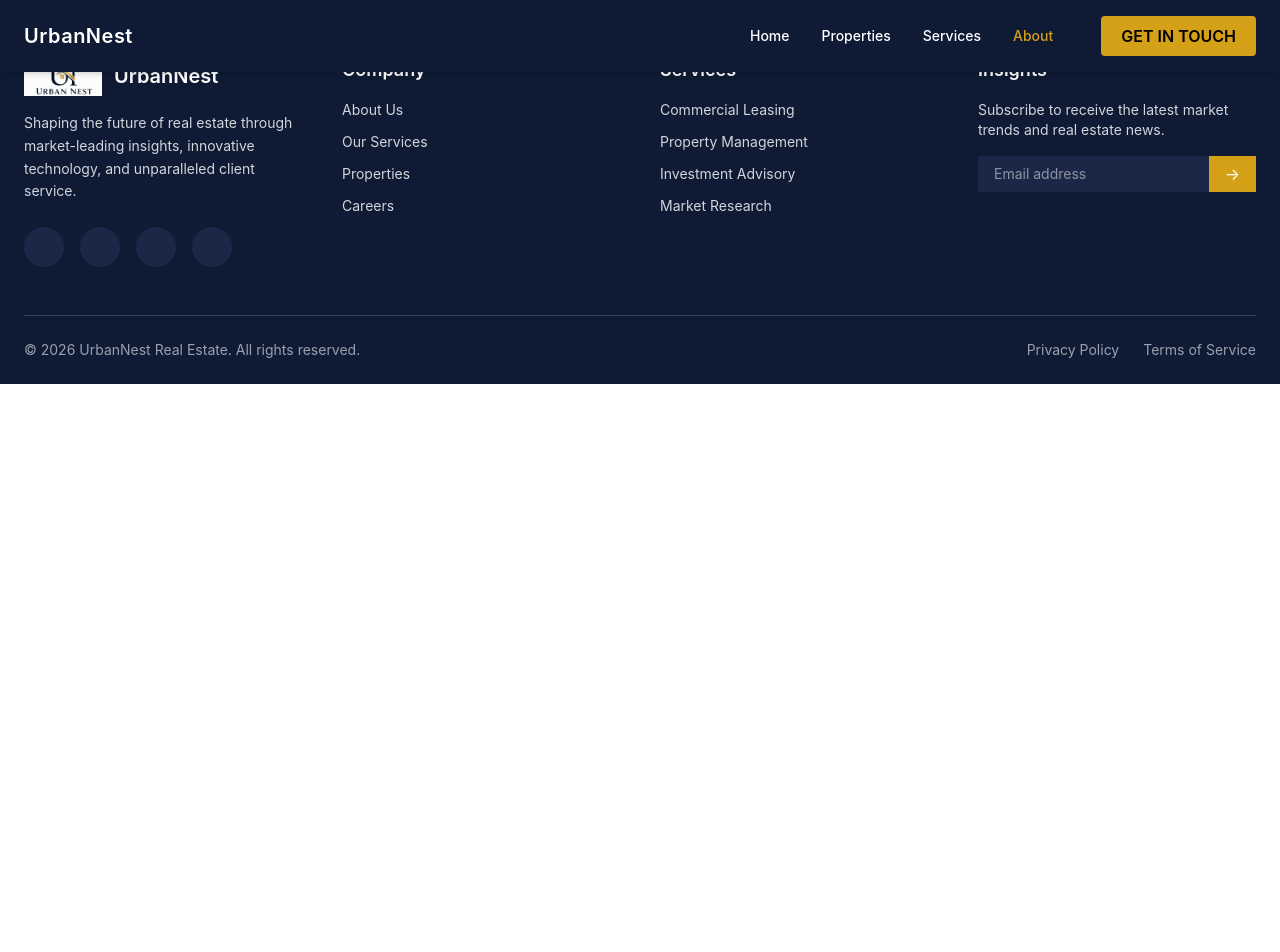
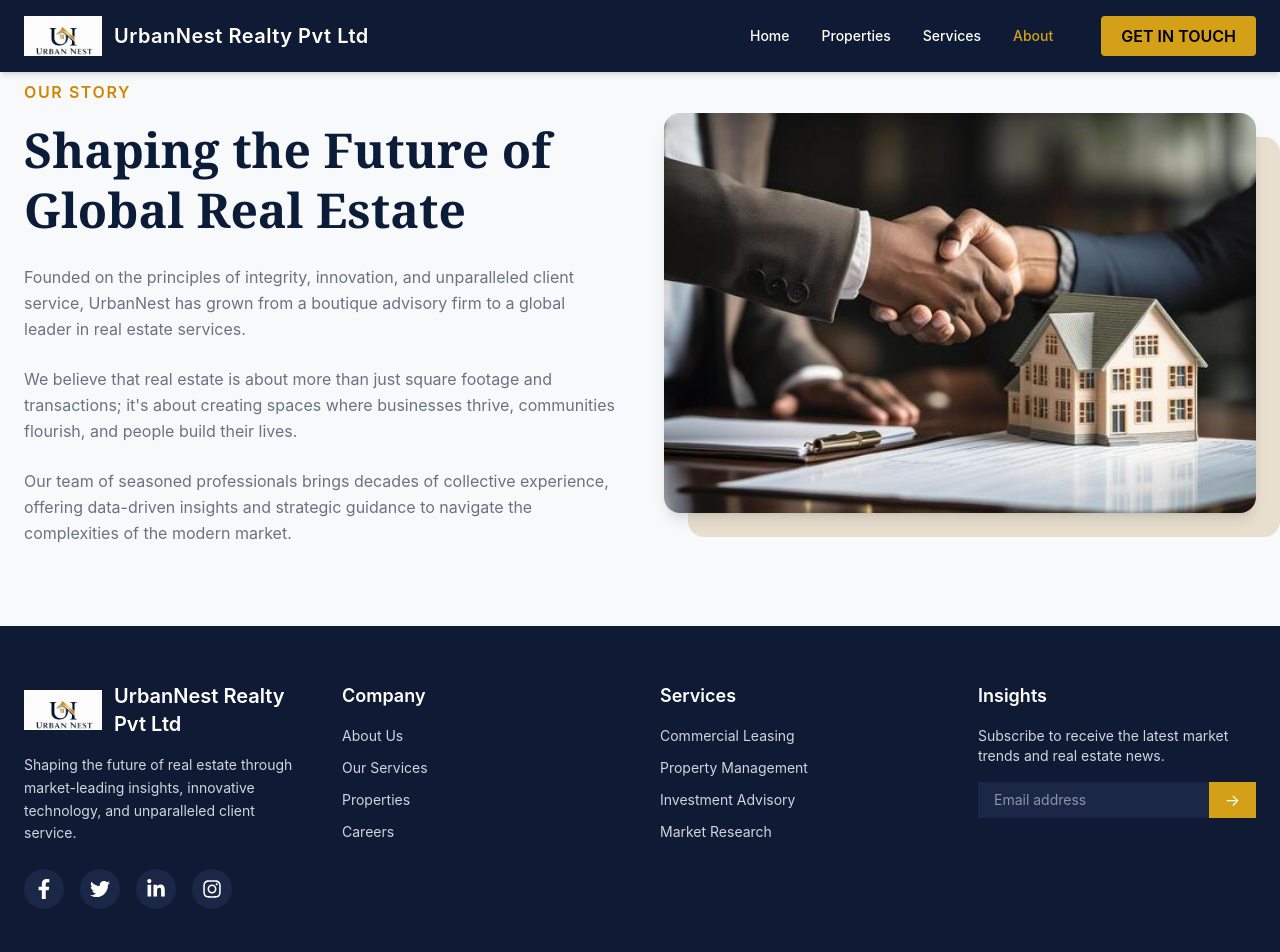
Before and after one commit to Tannerusrilakshmivenkatamounika/Urbannest, a React (Vite) app: page /about in a window 1280 px wide. Shown: the top 952 px of the page. Before the commit the page ends 800 px from the top, so only its background shows below. Built offline with nearby package versions, Linux system fonts and the light colour scheme.

Commit message:
about page and company changed ,in footer icons updated

```diff
--- a/index.html
+++ b/index.html
@@ -2,9 +2,9 @@
 <html lang="en">
   <head>
     <meta charset="UTF-8" />
-    <link rel="icon" type="image/svg+xml" href="/favicon.svg" />
+<link rel="icon" type="image/png" href="./src/assets/logo.png" />
     <meta name="viewport" content="width=device-width, initial-scale=1.0" />
-    <title>urbannest</title>
+    <title>UrbanNest</title>
   </head>
   <body>
     <div id="root"></div>
--- a/package.json
+++ b/package.json
@@ -11,9 +11,10 @@
   },
   "dependencies": {
     "@tailwindcss/vite": "^4.2.2",
-    "lucide-react": "^1.6.0",
+    "lucide-react": "^1.7.0",
     "react": "^19.2.4",
     "react-dom": "^19.2.4",
+    "react-icons": "^5.6.0",
     "react-router-dom": "^7.13.2",
     "tailwindcss": "^4.2.2"
   },
--- a/src/Component/00-Header/header.tsx
+++ b/src/Component/00-Header/header.tsx
@@ -1,7 +1,7 @@
 import React, { useState } from "react";
 import { useLocation, useNavigate } from "react-router-dom";
 import { Menu, X } from "lucide-react";
-// import logoImg from "../../assets/logo.png";
+import logoImg from "../../assets/logo.png";
 
 const navLinks = [
   { to: "/", label: "Home" },
@@ -26,9 +26,9 @@ const Header: React.FC = () => {
 
         {/* Logo */}
         <div className="flex items-center gap-3 cursor-pointer" onClick={() => navigate("/")}>
-          {/* <img src={logoImg} alt="UrbanNest" className="h-10 w-auto" /> */}
+          <img src={logoImg} alt="UrbanNest" className="h-10 w-auto" />
           <h1 className="text-white text-xl font-semibold tracking-wide">
-            UrbanNest
+            UrbanNest Realty Pvt Ltd
           </h1>
         </div>
 
@@ -96,5 +96,4 @@ const Header: React.FC = () => {
     </header>
   );
 };
-
 export default Header;
--- a/src/Component/01-Footer/footer.tsx
+++ b/src/Component/01-Footer/footer.tsx
@@ -1,5 +1,6 @@
 import React from "react";
 import { Link } from "react-router-dom";
+import { FaFacebookF, FaTwitter, FaLinkedinIn, FaInstagram } from "react-icons/fa";
 import logoImg from "../../assets/logo.png";
 
 const Footer: React.FC = () => {
@@ -14,7 +15,7 @@ const Footer: React.FC = () => {
           <div>
             <div className="flex items-center gap-3 mb-4">
               <img src={logoImg} alt="UrbanNest" className="h-10" />
-              <h2 className="text-xl font-semibold">UrbanNest</h2>
+              <h2 className="text-xl font-semibold">UrbanNest Realty Pvt Ltd</h2>
             </div>
 
             <p className="text-gray-300 text-sm leading-relaxed mb-6">
@@ -24,18 +25,23 @@ const Footer: React.FC = () => {
 
             {/* Social Icons */}
             <div className="flex gap-4">
+
               <div className="w-10 h-10 flex items-center justify-center rounded-full bg-[#1a2747] hover:bg-[#d4a017] transition cursor-pointer">
-                <i className="fab fa-facebook-f"></i>
+                <FaFacebookF  className="w-5 h-5 text-white" />
               </div>
+
               <div className="w-10 h-10 flex items-center justify-center rounded-full bg-[#1a2747] hover:bg-[#d4a017] transition cursor-pointer">
-                <i className="fab fa-twitter"></i>
+                <FaTwitter  className="w-5 h-5 text-white" />
               </div>
+
               <div className="w-10 h-10 flex items-center justify-center rounded-full bg-[#1a2747] hover:bg-[#d4a017] transition cursor-pointer">
-                <i className="fab fa-linkedin-in"></i>
+                <FaLinkedinIn  className="w-5 h-5 text-white" />
               </div>
+
               <div className="w-10 h-10 flex items-center justify-center rounded-full bg-[#1a2747] hover:bg-[#d4a017] transition cursor-pointer">
-                <i className="fab fa-instagram"></i>
+                <FaInstagram  className="w-5 h-5 text-white" />
               </div>
+
             </div>
           </div>
 
--- a/src/Pages/0-Home/Home.tsx
+++ b/src/Pages/0-Home/Home.tsx
@@ -1,8 +1,10 @@
 import React from "react";
 import heroImg from "../../assets/heroimg.webp"; // 👉 use your building image
+import { Home as HomeIcon, Building2, TrendingUp } from "lucide-react";
 
 const Home: React.FC = () => {
   return (
+    <>
       <section
         className="relative w-full h-screen bg-cover bg-center"
         style={{ backgroundImage: `url(${heroImg})` }}
@@ -47,6 +49,91 @@ const Home: React.FC = () => {
 
         </div>
       </section>
+
+
+{/* // ////////////////////////////////////////////////////////// */}
+
+      <section className="py-20 bg-[#f8f9fb]">
+        <div className="max-w-6xl mx-auto px-4 text-center">
+
+          <p className="text-yellow-600 font-semibold tracking-widest">
+            EXPERTISE
+          </p>
+
+          <h2 className="text-4xl md:text-5xl font-serif font-semibold text-[#0b1c39] mt-3">
+            Comprehensive Real Estate Solutions
+          </h2>
+
+          <p className="text-gray-500 mt-4 mb-14">
+            Delivering strategic advice and flawless execution across all property sectors.
+          </p>
+
+          <div className="grid md:grid-cols-3 gap-8">
+
+            {/* Card 1 */}
+            <div className="group bg-white p-8 rounded-2xl border border-gray-200 transition-all duration-300 hover:-translate-y-3 hover:shadow-xl hover:border-yellow-500 text-left">
+
+              <div className="w-14 h-14 flex items-center justify-center rounded-xl bg-gray-100 mb-6 transition-all duration-300 group-hover:bg-yellow-50">
+                <HomeIcon className="w-6 h-6 text-gray-700 group-hover:text-yellow-500 transition-all duration-300" />
+              </div>
+
+              <h3 className="text-xl font-semibold text-[#0b1c39] mb-3 group-hover:text-yellow-500 transition">
+                Residential Sales
+              </h3>
+
+              <p className="text-gray-500 text-sm mb-5">
+                Navigate the housing market with confidence. We match discerning buyers...
+              </p>
+
+              <span className="text-sm font-medium text-[#0b1c39] group-hover:text-yellow-500">
+                Learn more →
+              </span>
+            </div>
+
+            {/* Card 2 */}
+            <div className="group bg-white p-8 rounded-2xl border border-gray-200 transition-all duration-300 hover:-translate-y-3 hover:shadow-xl hover:border-yellow-500 text-left">
+
+              <div className="w-14 h-14 flex items-center justify-center rounded-xl bg-gray-100 mb-6 transition-all duration-300 group-hover:bg-yellow-50">
+                <Building2 className="w-6 h-6 text-gray-700 group-hover:text-yellow-500" />
+              </div>
+
+              <h3 className="text-xl font-semibold text-[#0b1c39] mb-3 group-hover:text-yellow-500 transition">
+                Commercial Leasing
+              </h3>
+
+              <p className="text-gray-500 text-sm mb-5">
+                Optimize your business footprint with strategic office, retail, and industrial leasing...
+              </p>
+
+              <span className="text-sm font-medium text-[#0b1c39] group-hover:text-yellow-500">
+                Learn more →
+              </span>
+            </div>
+
+            {/* Card 3 */}
+            <div className="group bg-white p-8 rounded-2xl border border-gray-200 transition-all duration-300 hover:-translate-y-3 hover:shadow-xl hover:border-yellow-500 text-left">
+
+              <div className="w-14 h-14 flex items-center justify-center rounded-xl bg-gray-100 mb-6 transition-all duration-300 group-hover:bg-yellow-50">
+                <TrendingUp className="w-6 h-6 text-gray-700 group-hover:text-yellow-500" />
+              </div>
+
+              <h3 className="text-xl font-semibold text-[#0b1c39] mb-3 group-hover:text-yellow-500 transition">
+                Investment Advisory
+              </h3>
+
+              <p className="text-gray-500 text-sm mb-5">
+                Maximize returns through data-driven acquisition, disposition, and portfolio strategies.
+              </p>
+
+              <span className="text-sm font-medium text-[#0b1c39] group-hover:text-yellow-500">
+                Learn more →
+              </span>
+            </div>
+
+          </div>
+        </div>
+      </section>
+    </>
   );
 };
 
--- /dev/null
+++ b/src/Pages/02-About/About.tsx
@@ -0,0 +1,59 @@
+import aboutImg from "../../assets/abtimg.jpg"; // use your image
+import React from "react";
+
+const About: React.FC = () => {
+  return (
+    <>
+    <section className="py-20 bg-[#f8f9fb]">
+      <div className="max-w-7xl mx-auto px-6 grid md:grid-cols-2 gap-12 items-center">
+
+        {/* LEFT CONTENT */}
+        <div>
+          <p className="text-yellow-600 font-semibold tracking-widest mb-4">
+            OUR STORY
+          </p>
+
+          <h2 className="text-4xl md:text-5xl font-serif font-semibold text-[#0b1c39] leading-tight mb-6">
+            Shaping the Future of <br />
+            Global Real Estate
+          </h2>
+
+          <p className="text-gray-500 mb-6 leading-relaxed">
+            Founded on the principles of integrity, innovation, and unparalleled
+            client service, UrbanNest has grown from a boutique advisory firm to
+            a global leader in real estate services.
+          </p>
+
+          <p className="text-gray-500 mb-6 leading-relaxed">
+            We believe that real estate is about more than just square footage
+            and transactions; it's about creating spaces where businesses thrive,
+            communities flourish, and people build their lives.
+          </p>
+
+          <p className="text-gray-500 leading-relaxed">
+            Our team of seasoned professionals brings decades of collective
+            experience, offering data-driven insights and strategic guidance to
+            navigate the complexities of the modern market.
+          </p>
+        </div>
+
+        {/* RIGHT IMAGE */}
+        <div className="relative">
+          {/* Background shadow card */}
+          <div className="absolute top-6 left-6 w-full h-full bg-[#e9dfcf] rounded-2xl"></div>
+
+          {/* Main Image */}
+          <img
+            src={aboutImg}
+            alt="About UrbanNest"
+            className="relative rounded-2xl shadow-lg w-full h-[400px] object-cover"
+          />
+        </div>
+
+      </div>
+    </section>
+    </>
+  );
+}
+
+export default About;
--- a/src/Routes/MainRoutes.tsx
+++ b/src/Routes/MainRoutes.tsx
@@ -3,7 +3,7 @@ import Header from "../Component/00-Header/header";
 import Footer from "../Component/01-Footer/footer";
 
 import Home from "../Pages/0-Home/Home";
-// import About from "../Pages/About/About";
+import About from "../Pages/02-About/About";
 // import Services from "../Pages/Services/Services";
 // import Blogs from "../Pages/Blogs/Blogs";
 // import Contact from "../Pages/Contact/Contact";
@@ -23,8 +23,8 @@ const Mainroutes: React.FC = () => {
       <main>
         <Routes>
           <Route path="/" element={<Home />} />
-          {/* <Route path="/about" element={<About />} />
-          <Route path="/services" element={<Services />} />
+          <Route path="/about" element={<About />} />
+          {/* <Route path="/services" element={<Services />} />
           <Route path="/blogs" element={<Blogs />} />
           <Route path="/contact" element={<Contact />} />
           <Route path="/achievements" element={<Achievements />} />
```
Also changed, not shown: src/Pages/01-Properties/proPerties.tsx (added), src/Pages/03-Services/Services.tsx (added), src/Pages/04-Contact/Contact.tsx (added), src/assets/abtimg.jpg (added), 1 other file (tests, documents, lock files or other folders). Lines whose indentation alone changed are shown as unchanged.
